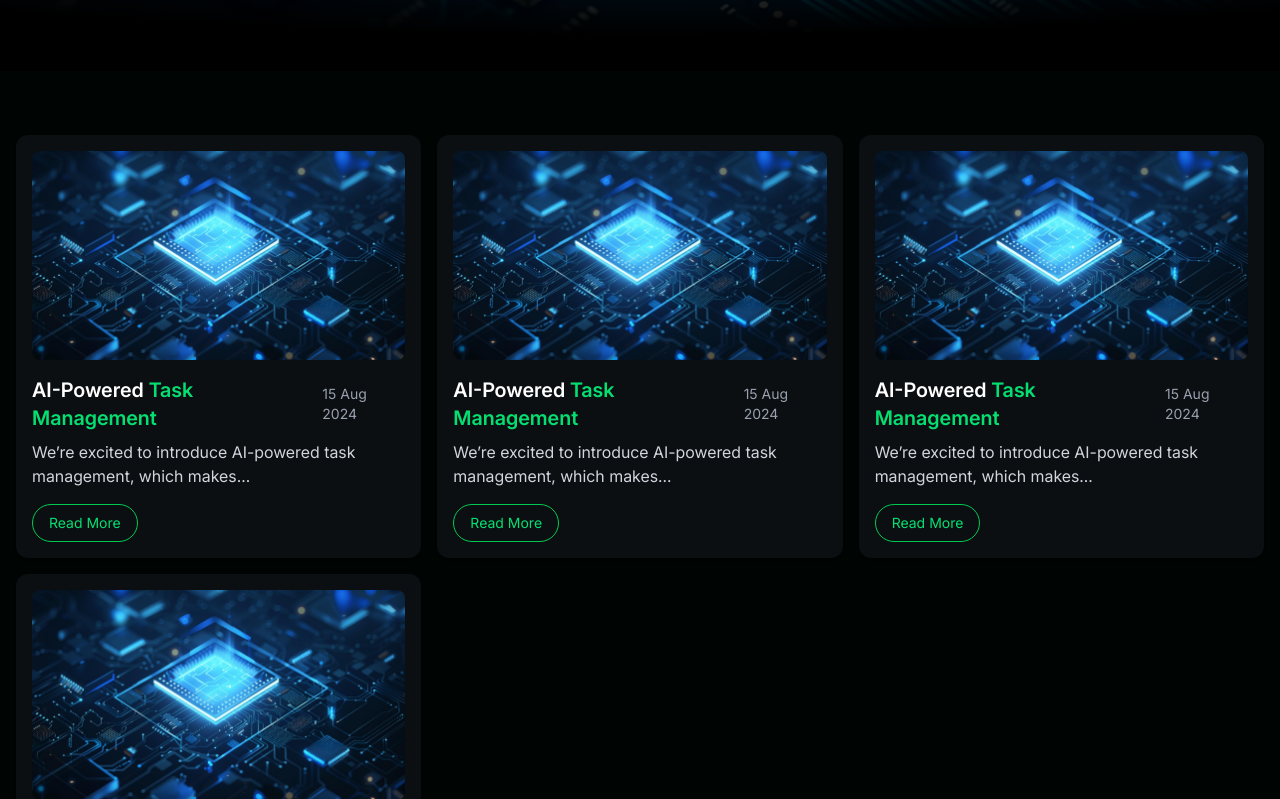
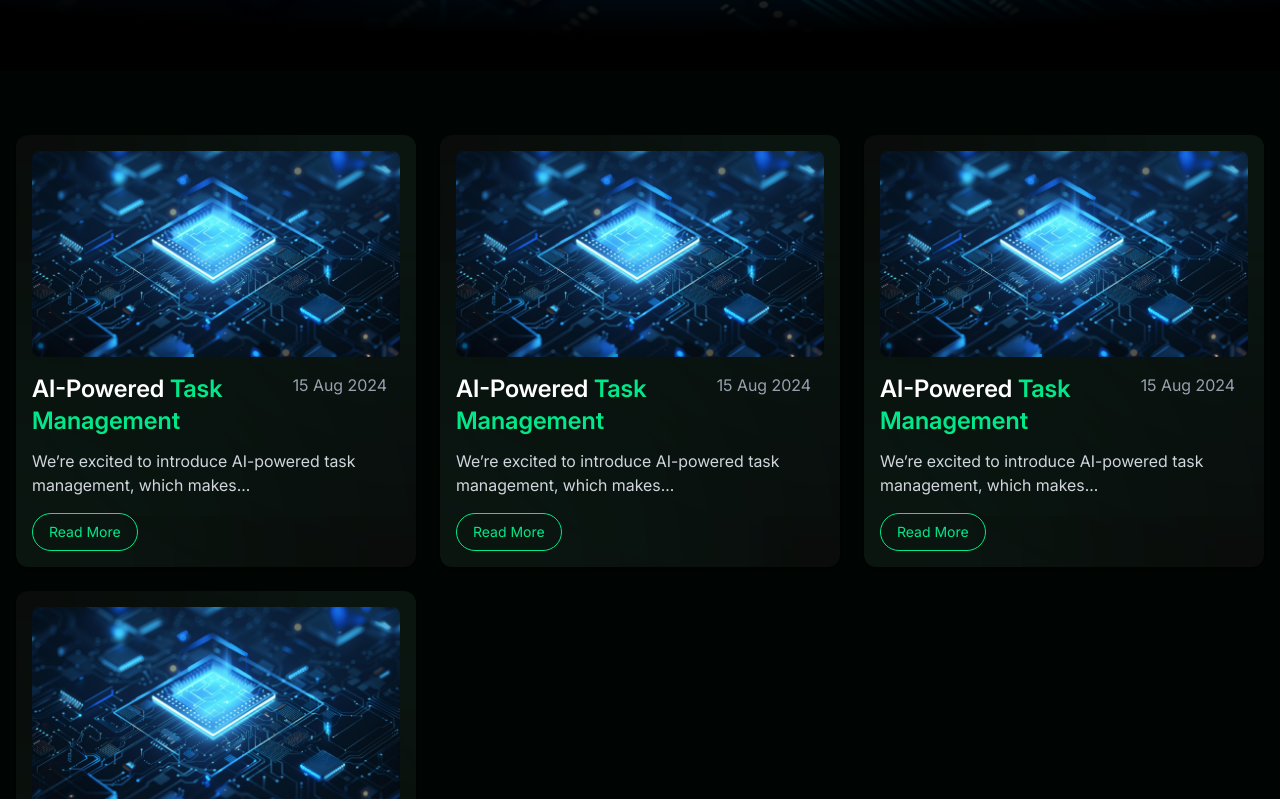
Before and after one commit to Nafiz-Al-Turabi/Mining-token-front-end, a Next.js app: page /updates in a window 1280 px wide. Shown: the part 501-1300 px from the top of the page. Built offline with nearby package versions, Linux system fonts and the light colour scheme.

Commit message:
Update Card design completed

```diff
--- a/components/features/updates/UpdateMain/UpdateMain.tsx
+++ b/components/features/updates/UpdateMain/UpdateMain.tsx
@@ -5,7 +5,7 @@ const UpdateMain = () => {
   return (
     <div className="py-16 bg-[#000503]">
       <div className="max-w-[1320px] mx-auto px-4">
-        <div className="grid grid-cols-1 md:grid-cols-2 lg:grid-cols-3 gap-4">
+        <div className="grid grid-cols-1 md:grid-cols-2 lg:grid-cols-3 gap-6">
           <UpdatesCard />
           <UpdatesCard />
           <UpdatesCard />
--- a/components/features/updates/UpdatesHero/UpdatesHero.tsx
+++ b/components/features/updates/UpdatesHero/UpdatesHero.tsx
@@ -30,7 +30,7 @@ const UpdatesHero = () => {
             />
             <button
               type="submit"
-              className="absolute right-2 top-1/2 -translate-y-1/2 btn text-white font-medium px-6 py-2 rounded-full transition-colors cursor-pointer"
+              className="absolute right-1.5 top-1/2 -translate-y-1/2 btn text-white font-medium px-6 py-2 rounded-full transition-colors cursor-pointer"
             >
               Subscribe
             </button>
--- a/components/ui/Cards/UpdatesCard.tsx
+++ b/components/ui/Cards/UpdatesCard.tsx
@@ -5,37 +5,38 @@ import Link from "next/link";
 
 const UpdatesCard = () => {
   return (
-    <div className="bg-[#0B0F12] rounded-xl p-4  w-full shadow-md text-white">
-      {/* Image */}
-      <div className="rounded-lg overflow-hidden">
+    <div className="bg-[#0b0b0b] rounded-xl p-4  w-full shadow-md text-white bg-cover bg-center relative overflow-hidden">
+      <div
+        className={`h-[414px] w-[414px] bg-[#00E889] rounded-full absolute -top-[207px] -right-[207px] blur-[150px] opacity-[0.1] group-hover:opacity-[0.2] transition-all duration-300`}
+      ></div>
+      <div
+        className={`h-[414px] w-[414px] bg-[#00E889] rounded-full absolute -bottom-[207px] -left-[207px] blur-[150px] opacity-[0.1] group-hover:opacity-[0.2] transition-all duration-300`}
+      ></div>
+      <div className="rounded-lg overflow-hidden relative z-10">
         <Image
           src="/images/updatesImages/card-image.jpg"
           alt="AI Task Management"
           width={512}
-          height={300}
+          height={250}
           className="object-cover w-full h-auto"
         />
       </div>
-
-      {/* Content */}
-      <div className="mt-4 flex flex-col gap-2">
-        {/* Title + Date */}
-        <div className="flex items-center justify-between">
-          <h2 className="text-lg sm:text-xl font-semibold">
-            AI-Powered <span className="text-green-400">Task Management</span>
-          </h2>
-          <span className="text-sm text-gray-400">15 Aug 2024</span>
+      <div className="mt-4 flex flex-col gap-2 relative z-10">
+        <div>
+          <div className="flex  justify-between">
+            <h2 className="text-lg sm:text-2xl font-semibold w-[20ch] mb-3">
+              AI-Powered <span className="text-[#00E889]">Task Management</span>
+            </h2>
+            <span className="text-base text-gray-400 w-32">15 Aug 2024</span>
+          </div>
+          <p className="text-sm sm:text-base text-gray-300">
+            We’re excited to introduce AI-powered task management, which
+            makes...
+          </p>
         </div>
-
-        {/* Description */}
-        <p className="text-sm sm:text-base text-gray-300">
-          We’re excited to introduce AI-powered task management, which makes...
-        </p>
-
-        {/* Read More Button */}
         <Link
           href="/updates/ai-task-management"
-          className="inline-block mt-2 w-max px-4 py-2 text-sm border border-green-500 rounded-full text-green-400 hover:bg-green-500 hover:text-black transition"
+          className="inline-block mt-2 w-max px-4 py-2 text-sm border border-[#00E889] rounded-full text-[#00E889] hover:bg-[#00E889] hover:text-black transition"
         >
           Read More
         </Link>
```
